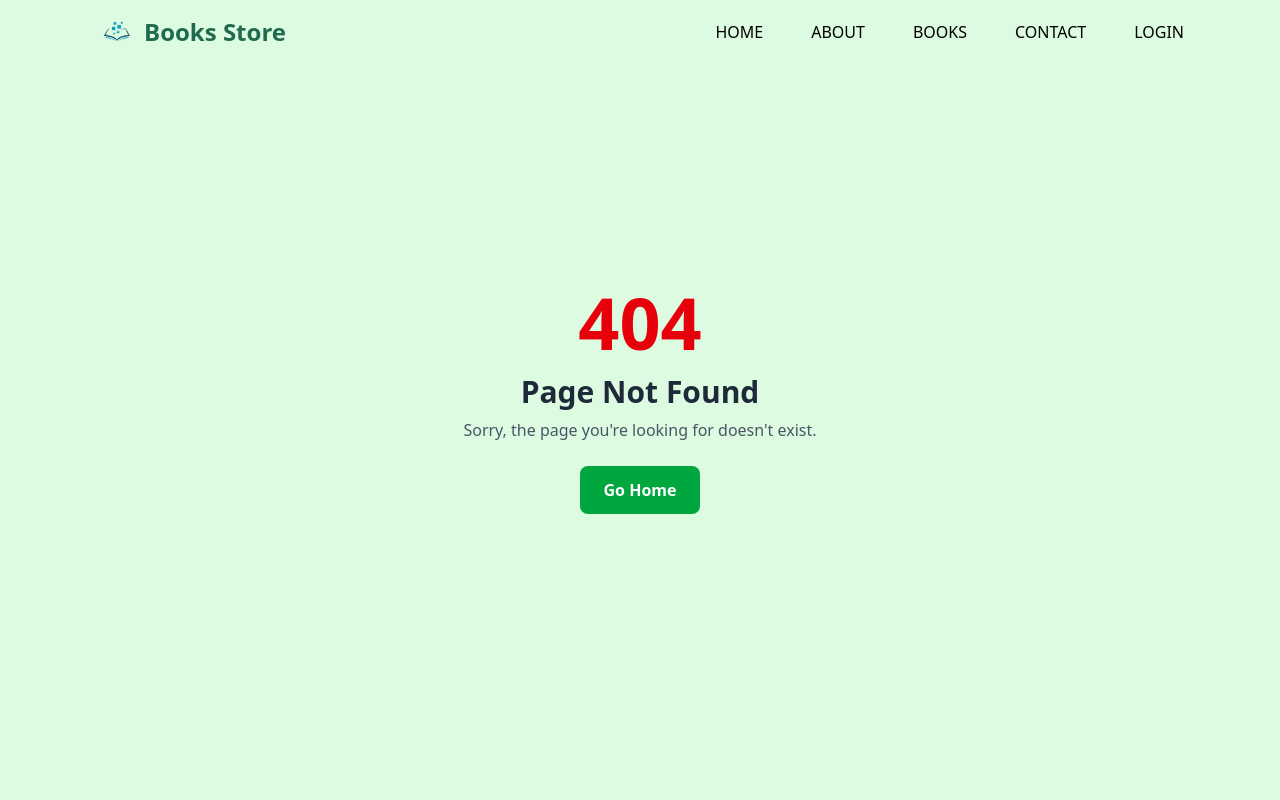
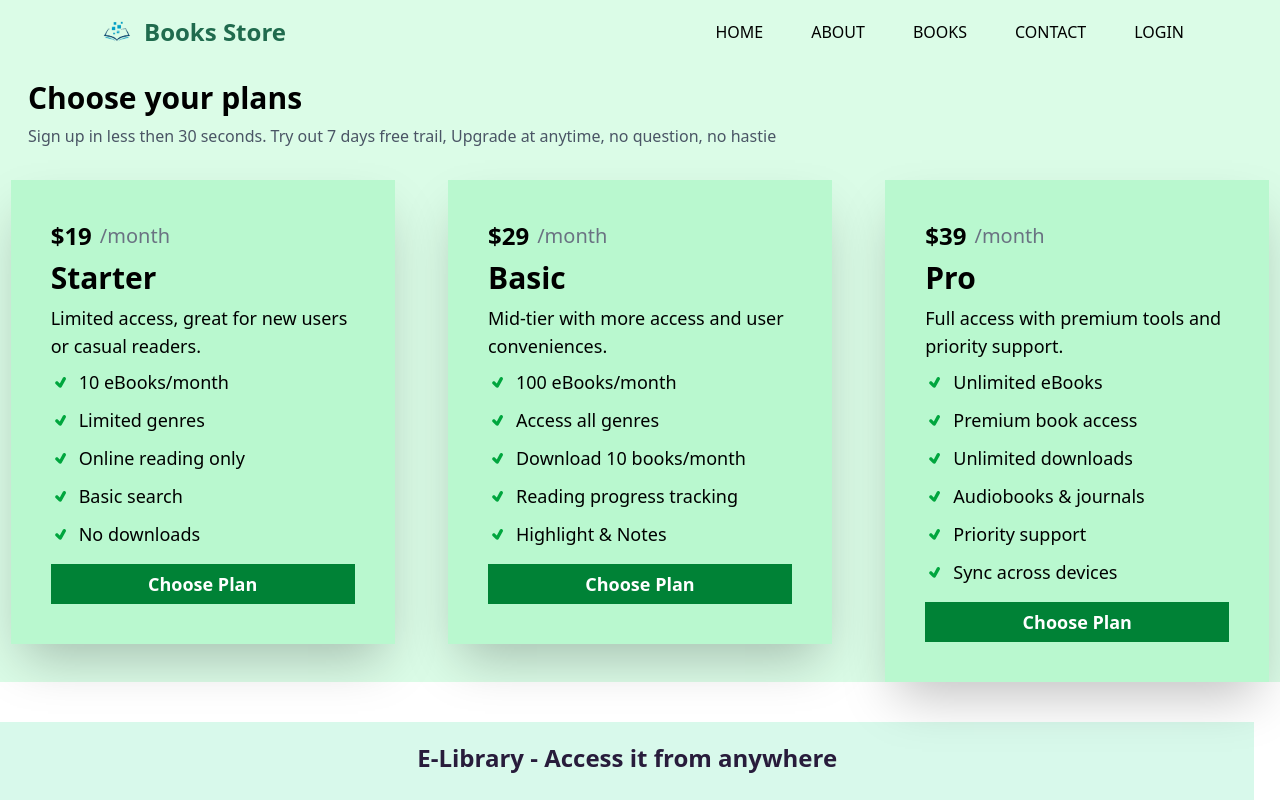
Before and after one commit to Gautamkunwar1/E-library, a React (Vite) app in the folder frontend/: page /premium in a window 1280 px wide. Shown: the top 800 px of the page. Built offline with nearby package versions, Linux system fonts and the light colour scheme.

Commit message:
added premium plans page and fixes some bugs

```diff
--- /dev/null
+++ b/frontend/src/Components/Features.jsx
@@ -0,0 +1,18 @@
+import { TiTick } from "react-icons/ti";
+function Features({features}){
+
+    return(
+        <>
+        <div className="space-y-2.5 text-lg">
+            {features.map((text,index)=>(
+                <div key={index} className="flex items-center gap-2">
+                    <TiTick className="text-green-600 text-xl"/>
+                    <span>{text}</span>
+                </div>
+            ))}
+        </div>
+
+        </>
+    )
+}
+export default Features;
--- a/frontend/src/Components/HelperSection.jsx
+++ b/frontend/src/Components/HelperSection.jsx
@@ -1,8 +1,10 @@
-import React, { useEffect, useState } from 'react';
+import  { useEffect, useState } from 'react';
 import axios from 'axios';
 import BookCard from './BookCard';
 import CardSection from './CardSection';
 import { FaLock } from "react-icons/fa";
+import { Link } from 'react-router-dom';
+import Premium from '../Pages/Premium';
 
 function Index() {
     const [books, setBooks] = useState([]);
@@ -53,11 +55,10 @@ function Index() {
                             You need to purchase our premium subscription for accessing more content.
                         </div>
 
-                        <a href="#" className='text-blue-800 underline text-lg'>Visit our premium plan list</a>
-
-                        <button className='bg-[#6baf76] w-[95%] p-2 mt-3 mb-5 mx-auto font-bold text-white cursor-pointer hover:bg-[#436e4a]'>
+                        <Link to= "/premium" className='text-blue-800 underline text-lg'>Visit our premium plan list</Link>
+                        <Link to="/premium"><button className='bg-[#6baf76] w-[95%] p-2 mt-3 mb-5 mx-auto font-bold text-white cursor-pointer hover:bg-[#436e4a]'>
                             Subscribe Now
-                        </button>
+                        </button></Link>
                     </div>
                 </div>
             </CardSection>
--- a/frontend/src/Components/Navbar.jsx
+++ b/frontend/src/Components/Navbar.jsx
@@ -74,7 +74,7 @@ function Navbar() {
 
                     {/* Mobile Menu Toggle Button */}
                     <div className="md:hidden">
-                        <button onClick={toggleMenu} className="text-black focus:outline-none">
+                        <button onClick={toggleMenu} className="text-black focus:outline-none cursor-pointer">
                             {isMenuOpen ? (
                                 <FaXmark className="h-5 w-5" />
                             ) : (
@@ -86,7 +86,7 @@ function Navbar() {
 
                 {/* Mobile Menu */}
                 <div
-                    className={`md:hidden absolute top-full left-0 w-full bg-[#7bd3ae] text-white z-40 transition-all duration-300 ${
+                    className={`md:hidden absolute top-full left-0 w-full bg-[#7bd3ae]  text-white z-40 transition-all duration-300 ${
                         isMenuOpen ? 'block' : 'hidden'
                     }`}
                 >
@@ -95,7 +95,7 @@ function Navbar() {
                             <Link
                                 key={index}
                                 to={item.path}
-                                className="block text-base uppercase hover:text-yellow-300"
+                                className="block text-base uppercase  hover:text-yellow-300"
                                 onClick={() => setIsMenuOpen(false)}
                             >
                                 {item.link}
@@ -108,7 +108,7 @@ function Navbar() {
                                     <div>WELCOME, {user?.name?.toUpperCase()}</div>
                                     <button
                                         onClick={handleLogout}
-                                        className="underline hover:text-yellow-300"
+                                        className=" hover:text-yellow-300"
                                     >
                                         LOGOUT
                                     </button>
--- /dev/null
+++ b/frontend/src/Components/PremiumPlan.jsx
@@ -0,0 +1,22 @@
+import Features from "./Features";
+
+function PremiumPlan({price,planName,description,features}) {
+    return (
+        <>
+            <div className="flex flex-col justify-between h-full p-10 w-full sm:w-[80%] md:w-[60%] lg:w-[30%] mx-auto bg-green-200 shadow-2xl space-y-2 text-lg">
+                <div className="flex gap-2 items-center sm:gap-y-2">
+                    <h1 className="text-2xl font-semibold">${price} </h1>
+                    <p className="text-gray-500 text-xl"> /month</p>
+                </div>
+
+                <h2 className="text-3xl font-bold">{planName}</h2>
+                <p>{description}</p>
+
+                <Features features= {features} />
+
+                <button className="w-full mt-2 bg-green-700 text-white font-semibold p-1.5 cursor-pointer hover:bg-green-900">Choose Plan</button>
+            </div>
+        </>
+    )
+}
+export default PremiumPlan;
--- /dev/null
+++ b/frontend/src/Pages/Premium.jsx
@@ -0,0 +1,63 @@
+import PremiumPlan from "../Components/PremiumPlan";
+
+function Premium(){
+    const plans = [
+        {
+            price : 19,
+            planName: "Starter",
+            description:"Limited access, great for new users or casual readers.",
+            features: [
+                "10 eBooks/month",
+                "Limited genres",
+                "Online reading only",
+                "Basic search",
+                "No downloads"
+            ]
+        },
+        {
+            price : 29,
+            planName: "Basic",
+            description:"Mid-tier with more access and user conveniences.",
+            features: [
+                "100 eBooks/month",
+                "Access all genres",
+                "Download 10 books/month",
+                "Reading progress tracking",
+                "Highlight & Notes"
+            ]
+        },
+        {
+            price : 39,
+            planName: "Pro",
+            description:"Full access with premium tools and priority support.",
+            features: [
+                "Unlimited eBooks",
+                "Premium book access",
+                "Unlimited downloads",
+                "Audiobooks & journals",
+                "Priority support",
+                "Sync across devices"
+            ]
+        }
+    ]
+    return(
+        <>
+        <div className="bg-green-100 pt-20">
+            <div className="pl-7 space-y-2 ">
+            <h1 className="text-3xl font-bold">Choose your plans</h1>
+            <p className="text-gray-600 ">Sign up in less then 30 seconds. Try out 7 days free trail, Upgrade at anytime, no question, no hastie</p>
+        </div>
+
+            <div className="flex flex-wrap justify-center gap-8 pt-8">
+            {plans.map((plan,index)=>(
+                <PremiumPlan key={index} {...plan}/>
+
+            ))}
+        </div>
+
+        </div>
+
+        </>
+    )
+}
+export default Premium;
--- a/frontend/src/router/routes.jsx
+++ b/frontend/src/router/routes.jsx
@@ -10,11 +10,13 @@ import AllUsers from "../Pages/AllUsers";
 import Blog from "../Pages/Blog";
 import Books from "../Pages/Books";
 import Contact from "../Pages/Contact";
+import Premium from "../Pages/Premium";
 import Home from "../Pages/Home";
 import Login from "../Pages/Login";
 import Signup from "../Pages/Signup";
 import NotFound from "../Pages/NotFound";
 import AdminRoute from "./AdminRoute";
+
 
 
 const router = createBrowserRouter([
@@ -29,6 +31,7 @@ const router = createBrowserRouter([
             { path: "/blog", element: <Blog /> },
             { path: "/login", element: <Login /> },
             { path: "/signup", element: <Signup /> },
+            {path: "/premium",element:<Premium/>},
             { path:"*", element:<NotFound/> }
         ],
     },
```
